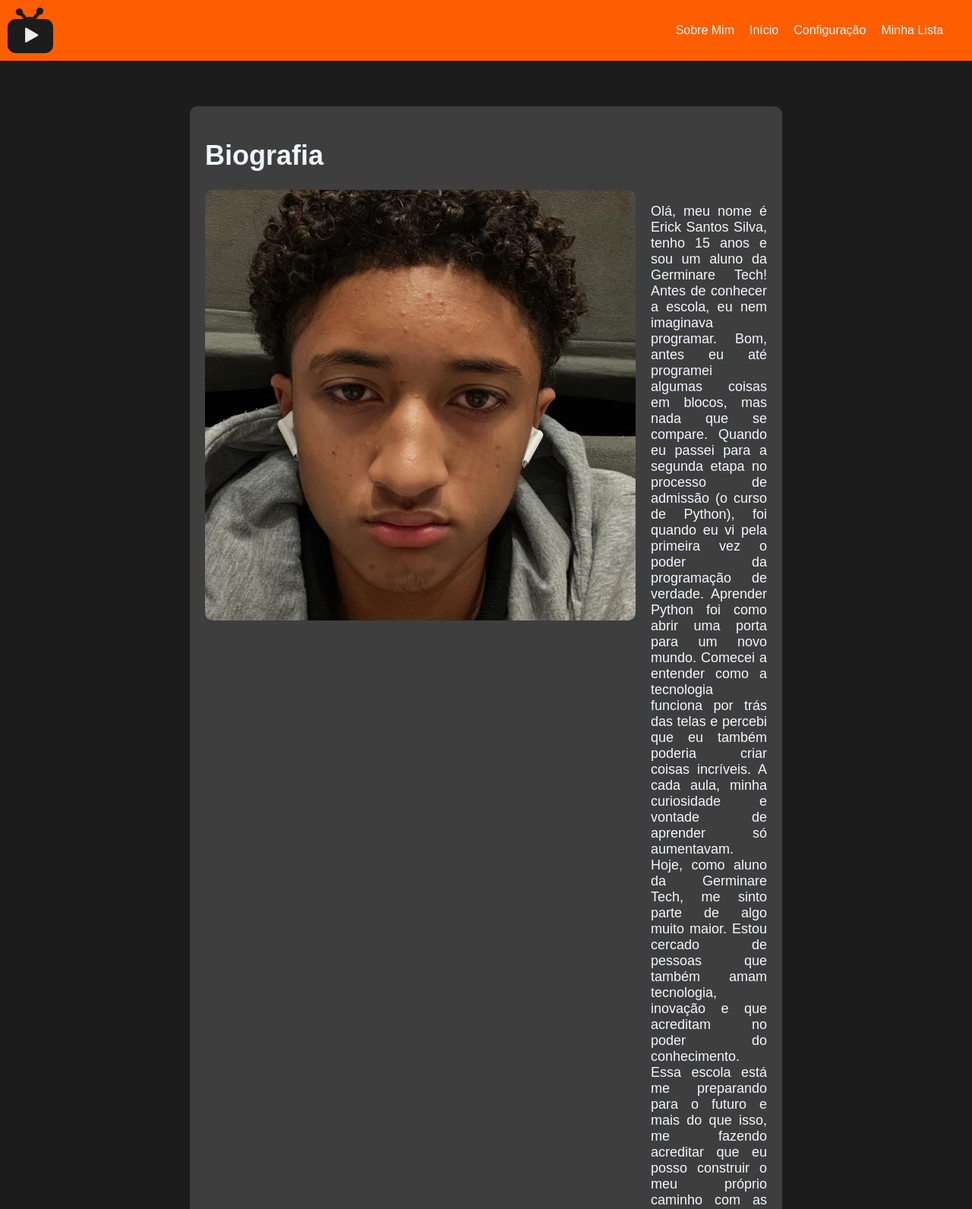
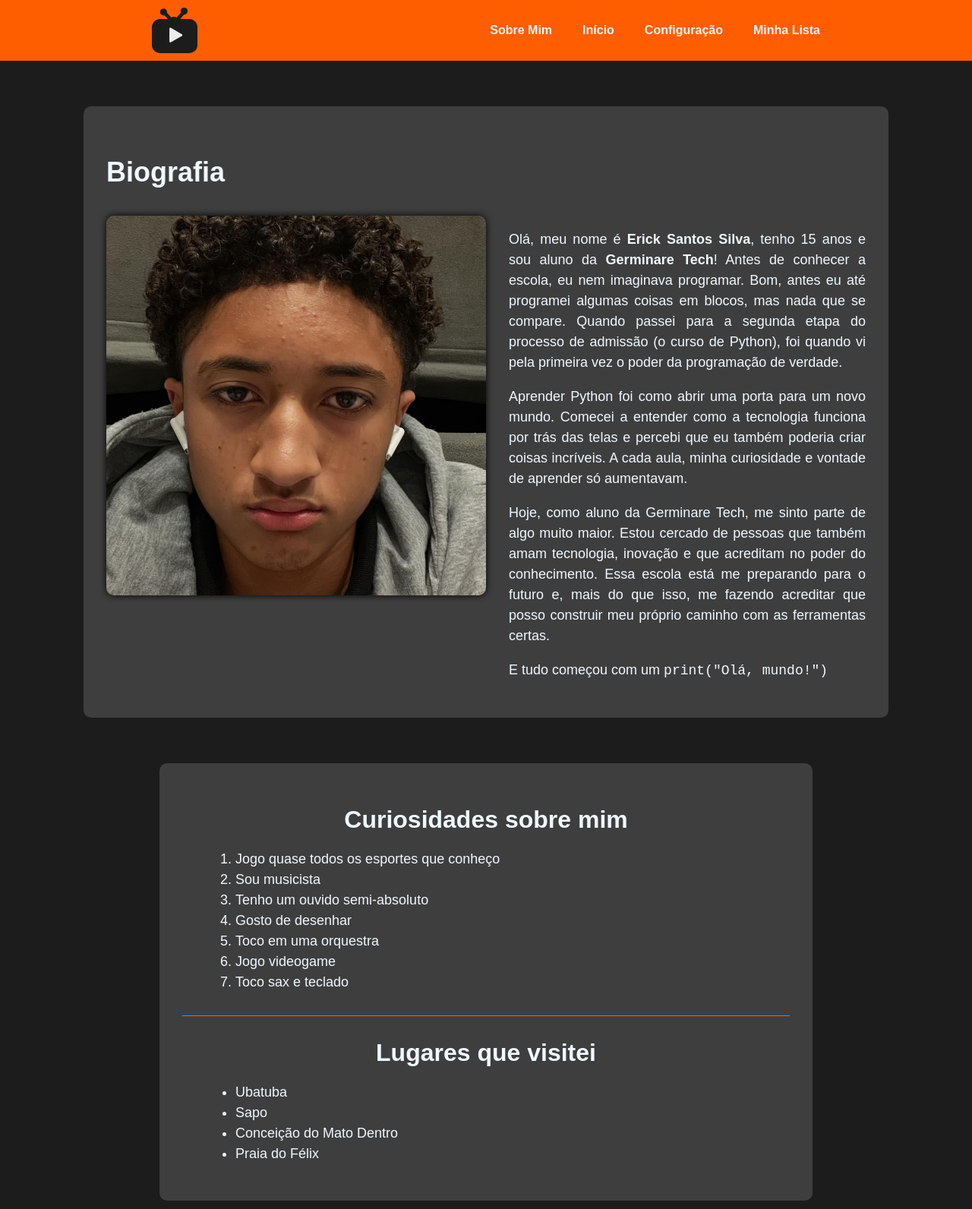
Before and after one commit to derrixs/Cardapio_de_filmes, a plain HTML site: page HTML/filmes/mim.html in a window 1280 px wide. Shown: the top 1592 px of the page at 76% size. Drawn offline with Linux system fonts and the light colour scheme.

Commit message:
(feat) Adiciona conteudo

```diff
--- a/CSS/mim.css
+++ b/CSS/mim.css
@@ -1,15 +1,19 @@
-body{
+/* === Estilo geral === */
+body {
   background-color: #1c1c1c;
-    margin: 0 auto;
+  margin: 0;
+  font-family: Arial, Helvetica, sans-serif;
+  color: aliceblue;
 }
 
+/* === Cabeçalho e navegação === */
 #logo {
   display: flex;
   align-items: center;
+  justify-content: space-between;
   background-color: #ff5e00;
-    margin-bottom: 60px;
-    padding: 10px;
-    gap: 20px; /* espaço entre os itens */
+  padding: 10px 200px;
+  gap: 20px;
 }
 
 #logo img {
@@ -17,36 +21,119 @@ body{
   width: auto;
 }
 
+#logo nav {
+  display: flex;
+  gap: 40px;
+}
+
 #logo a {
   color: aliceblue;
   text-decoration: none;
-    font-family: Arial, Helvetica, sans-serif;
+  font-weight: bold;
+  transition: 0.3s;
 }
 
-  #logo a:first-of-type {
-    margin-left: 800px; /* empurra todos os links para a direita do logo */
+#logo a:hover {
+  color: #2b2b2b;
 }
 
-.conteiner{
-    margin-left: 250px;
+/* === Biografia === */
+
+
+.container {
   background-color: #3e3e3e;
-    padding: 20px;
-    margin-right: 250px;
+  padding: 30px;
   border-radius: 10px;
+  max-width: 1000px;
 }
-.foto_minha img{
-    width: 15cm;
+
+.container h1 {
+  font-size: 36px;
+}
+
+.flex {
+  display: flex;
+  flex-wrap: wrap;
+  align-items: flex-start;
+  gap: 30px;
+}
+
+.foto_minha img {
+  width: 500px;
   border-radius: 10px;
+  box-shadow: 0 0 10px #000;
+}
 
-}
-.text{
-    font-family: Arial, Helvetica, sans-serif;
-    color: aliceblue;
-    width: 500px;
+.text {
+  flex: 1;
+  min-width: 280px;
   font-size: 18px;
+  line-height: 1.5;
   text-align: justify;
 }
-.flex{
+
+/* === Curiosidades === */
+.containerM {
+  margin: 60px auto;
   display: flex;
-    gap: 20px;
+  justify-content: center;
 }
+
+.container2 {
+  background-color: #3e3e3e;
+  padding: 30px;
+  border-radius: 10px;
+  max-width: 800px;
+  width: 90%;
+}
+
+.textT {
+  font-size: 32px;
+  margin-bottom: 20px;
+  text-align: center;
+}
+
+.curiosidades,
+.lugares {
+  margin-left: 30px;
+  font-size: 18px;
+}
+
+hr {
+  border: 0;
+  height: 1px;
+  background-color: #ff5e00;
+  margin: 30px 0;
+}
+
+/* === Responsividade === */
+@media (max-width: 900px) {
+  #logo {
+    flex-direction: column;
+    justify-content: center;
+    text-align: center;
+  }
+
+  #logo nav {
+    flex-wrap: wrap;
+    justify-content: center;
+  }
+
+  .flex {
+    flex-direction: column;
+    align-items: center;
+  }
+
+  .container, .container2 {
+    margin: 20px;
+    width: auto;
+  }
+
+  .text {
+    width: auto;
+  }
+
+  .foto_minha img {
+    width: 100%;
+  }
+}
--- a/CSS/style.css
+++ b/CSS/style.css
@@ -1,3 +1,4 @@
+/* Reset e estrutura base */
 * {
     margin: 0;
     padding: 0;
@@ -6,45 +7,112 @@
 
 body {
     background-color: #1c1c1c;
+    font-family: Arial, Helvetica, sans-serif;
+    color: white;
 }
 
-/* Estilo do logo */
+/* Header e logo */
 #logo {
   display: flex;
   align-items: center;
+  justify-content: space-between;
   background-color: #ff5e00;
-    margin-bottom: 60px;
-    padding: 10px;
+  padding: 10px 200px;
   gap: 20px;
 }
 
 #logo img {
-    margin-left: 130px;
   height: 60px;
   width: auto;
+}
+
+#logo nav {
+  display: flex;
+  gap: 40px;
 }
 
 #logo a {
   color: aliceblue;
   text-decoration: none;
-    font-family: Arial, Helvetica, sans-serif;
+  font-weight: bold;
+  transition: 0.3s;
 }
 
-  #logo a:first-of-type {
-    margin-left: 700px;
+#logo a:hover {
+  color: #2b2b2b;
 }
 
 
+/* Títulos */
 h1 {
-    font-family: Arial, "Helvetica Neue", Helvetica, sans-serif;
-    color: white;
+    margin-top: 50px;
+    text-align: center;
+    font-size: 28px;
+    margin-bottom: 20px;
+}
 
+/* Tabelas de filmes */
+table {
+    margin: 0 auto  auto;
+    border-spacing: 10px;
+}
+.table2{
+  margin-bottom: 120px;
 }
 
 td {
-    padding: 5px;
+    text-align: center;
 }
 
-table{
-    margin: 0 auto;
+td img {
+    border-radius: 10px;
+    height: 340px;
+    width: 240px;
+    transition: transform 0.3s, box-shadow 0.3s;
 }
+
+td img:hover {
+    transform: scale(1.05);
+    box-shadow: 0 0 15px rgba(254, 214, 188, 0.7);
+}
+
+/* Responsividade */
+@media (max-width: 1024px) {
+    #logo {
+        flex-direction: column;
+        align-items: center;
+        text-align: center;
+        gap: 10px;
+    }
+
+    #logo a {
+        margin: 5px;
+    }
+
+    td img {
+        height: 250px;
+        width: 180px;
+    }
+
+    h1 {
+        font-size: 22px;
+    }
+}
+
+@media (max-width: 600px) {
+    table {
+        display: flex;
+        flex-wrap: wrap;
+        justify-content: center;
+    }
+
+    td {
+        display: inline-block;
+        margin: 10px;
+    }
+
+    td img {
+        height: 200px;
+        width: 140px;
+    }
+}
--- a/HTML/filmes/mim.html
+++ b/HTML/filmes/mim.html
@@ -1,66 +1,90 @@
 <!DOCTYPE html>
-<html lang="en">
+<html lang="pt-BR">
 <head>
   <meta charset="UTF-8">
   <meta name="viewport" content="width=device-width, initial-scale=1.0">
   <link rel="stylesheet" href="../../../CSS/mim.css">
-    <title>Document</title>
+  <title>Sobre Mim - Erick Santos</title>
 </head>
 <body>
-    <div id="logo">
-        <img src="../../../Img/logo.svg" alt="">
-
+  <!-- Navegação -->
+  <header id="logo">
+    <img src="../../../Img/logo.svg" alt="Logo do site">
+    <nav>
       <a href="../filmes/mim.html">Sobre Mim</a>
       <a href="../filmes/Index/index.html">Início</a>
       <a href="#">Configuração</a>
       <a href="#">Minha Lista</a>
+    </nav>
+  </header>
+
+  <!-- Seção principal -->
+  <div class="containerM">
+    <section class="container">
+      <!-- Biografia -->
+      <h1 class="text">Biografia</h1>
+
+      <div class="flex">
+        <!-- Foto -->
+        <div class="foto_minha">
+          <img src="../../Img/erick.PNG" alt="Foto de Erick Santos">
         </div>
 
-    <main>
-            <div class="conteiner">
-            <!-- biografia -->
-            <div class=" text">
-                <h1> Biografia</h1>
+        <!-- Texto da biografia -->
+        <div class="text">
+          <p>
+            Olá, meu nome é <strong>Erick Santos Silva</strong>, tenho 15 anos e sou aluno da
+            <strong>Germinare Tech</strong>! Antes de conhecer a escola, eu nem imaginava
+            programar. Bom, antes eu até programei algumas coisas em blocos, mas nada
+            que se compare. Quando passei para a segunda etapa do processo de admissão
+            (o curso de Python), foi quando vi pela primeira vez o poder da programação
+            de verdade.
+          </p>
+          <p>
+            Aprender Python foi como abrir uma porta para um novo mundo. Comecei a
+            entender como a tecnologia funciona por trás das telas e percebi que eu
+            também poderia criar coisas incríveis. A cada aula, minha curiosidade e
+            vontade de aprender só aumentavam.
+          </p>
+          <p>
+            Hoje, como aluno da Germinare Tech, me sinto parte de algo muito maior.
+            Estou cercado de pessoas que também amam tecnologia, inovação e que acreditam
+            no poder do conhecimento. Essa escola está me preparando para o futuro e,
+            mais do que isso, me fazendo acreditar que posso construir meu próprio
+            caminho com as ferramentas certas.
+          </p>
+          <p>
+            E tudo começou com um <code>print("Olá, mundo!")</code>
+          </p>
         </div>
-            <!-- Foto -->
-            <div class="flex">
-            <div class="foto_minha">
-                <img src="../../Img/erick.PNG" alt="">
       </div>
-            <!-- texto -->
-            <section class="text">
-                <article>
-                    <p>
-                        Olá, meu nome é Erick Santos Silva, tenho 15 anos e sou um aluno da Germinare Tech! Antes de conhecer a escola, eu nem imaginava programar. Bom, antes eu até programei algumas coisas em blocos, mas nada que se compare. Quando eu passei para a segunda etapa no processo de admissão (o curso de Python), foi quando eu vi pela primeira vez o poder da programação de verdade.
+    </section>
+</div>
+    <!-- Curiosidades -->
+    <section class="containerM">
+      <div class="container2">
+        <h1 class="textT">Curiosidades sobre mim</h1>
+        <ol class="curiosidades text" start="1">
+          <li>Jogo quase todos os esportes que conheço</li>
+          <li>Sou musicista</li>
+          <li>Tenho um ouvido semi-absoluto</li>
+          <li>Gosto de desenhar</li>
+          <li>Toco em uma orquestra</li>
+          <li>Jogo videogame</li>
+          <li>Toco sax e teclado</li>
+        </ol>
 
-                        Aprender Python foi como abrir uma porta para um novo mundo. Comecei a entender como a tecnologia funciona por trás das telas e percebi que eu também poderia criar coisas incríveis. A cada aula, minha curiosidade e vontade de aprender só aumentavam.
+        <hr>
 
-                        Hoje, como aluno da Germinare Tech, me sinto parte de algo muito maior. Estou cercado de pessoas que também amam tecnologia, inovação e que acreditam no poder do conhecimento. Essa escola está me preparando para o futuro e mais do que isso, me fazendo acreditar que eu posso construir o meu próprio caminho com as ferramentas certas.
-
-                        E tudo começou com um "print('Olá, mundo!')"                   </p>
-
-                         <ol id="curiosidades"start="1", type="i">
-                        <li>Jogo Quase todos os esportes que sonheço</li>
-                        <li>Sou Musicista</li>
-                        <li>Tenho um ouvido semiAbsoluto</li>
-                        <li>Gosto de Desenhar</li>
-                        <li>Toco em uma orquestra</li>
-                        <li>Jogo Videogame</li>
-                        <li>Toco sax e Teclado</li>
-                        </ol>
-                        <hr>
-                        <ul>
+        <h1 class="textT">Lugares que visitei</h1>
+        <ul class="lugares text">
           <li>Ubatuba</li>
           <li>Sapo</li>
           <li>Conceição do Mato Dentro</li>
-                            <li>Praia do Felix</li>
-
+          <li>Praia do Félix</li>
         </ul>
-                    </article>
+      </div>
     </section>
-            </div>
-            </div>
-    </main>
 
 </body>
 </html>
```
Also changed, not shown: HTML/filmes/Index/index.html (+11 -9 lines). Lines whose indentation alone changed are shown as unchanged.
